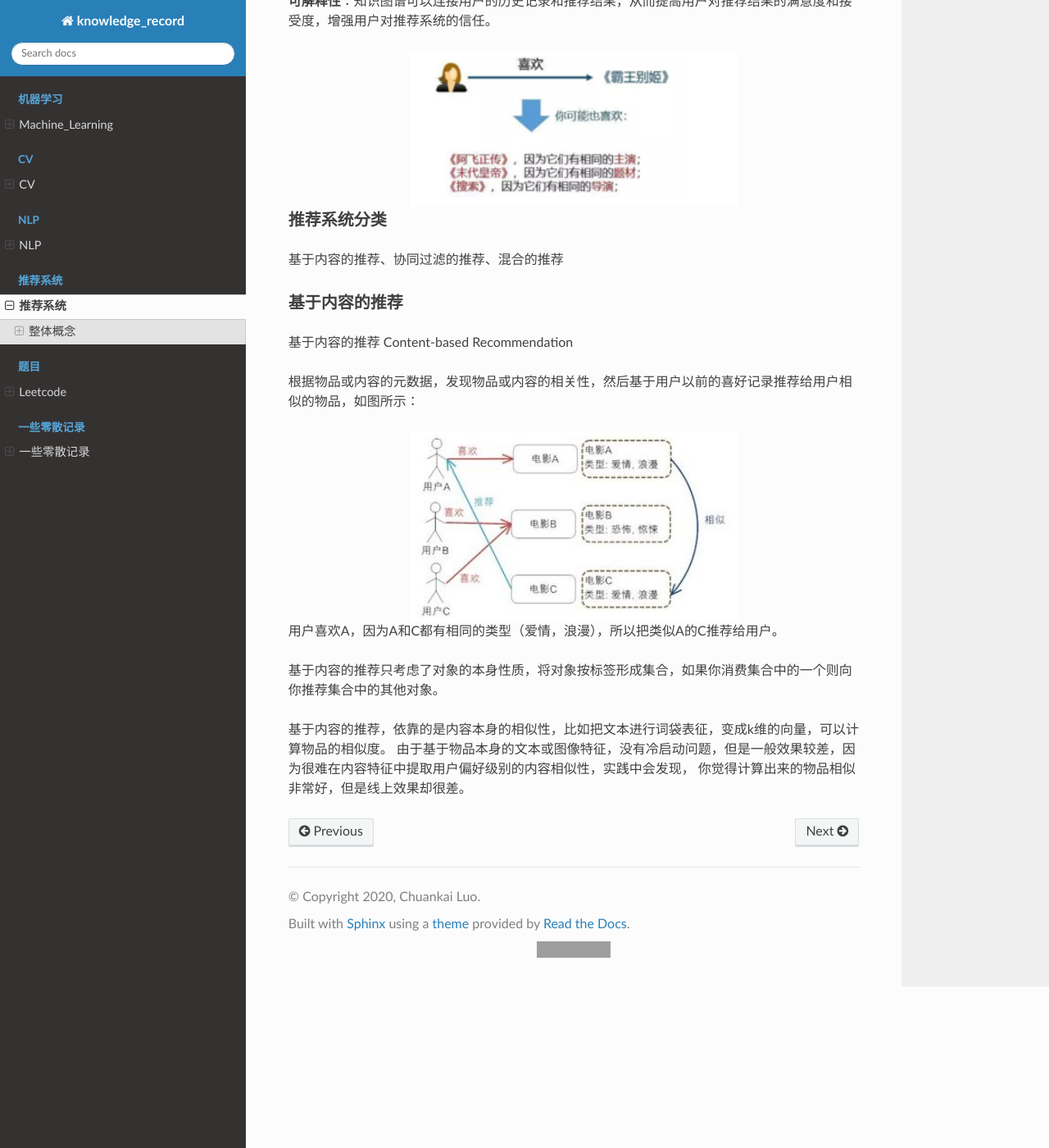
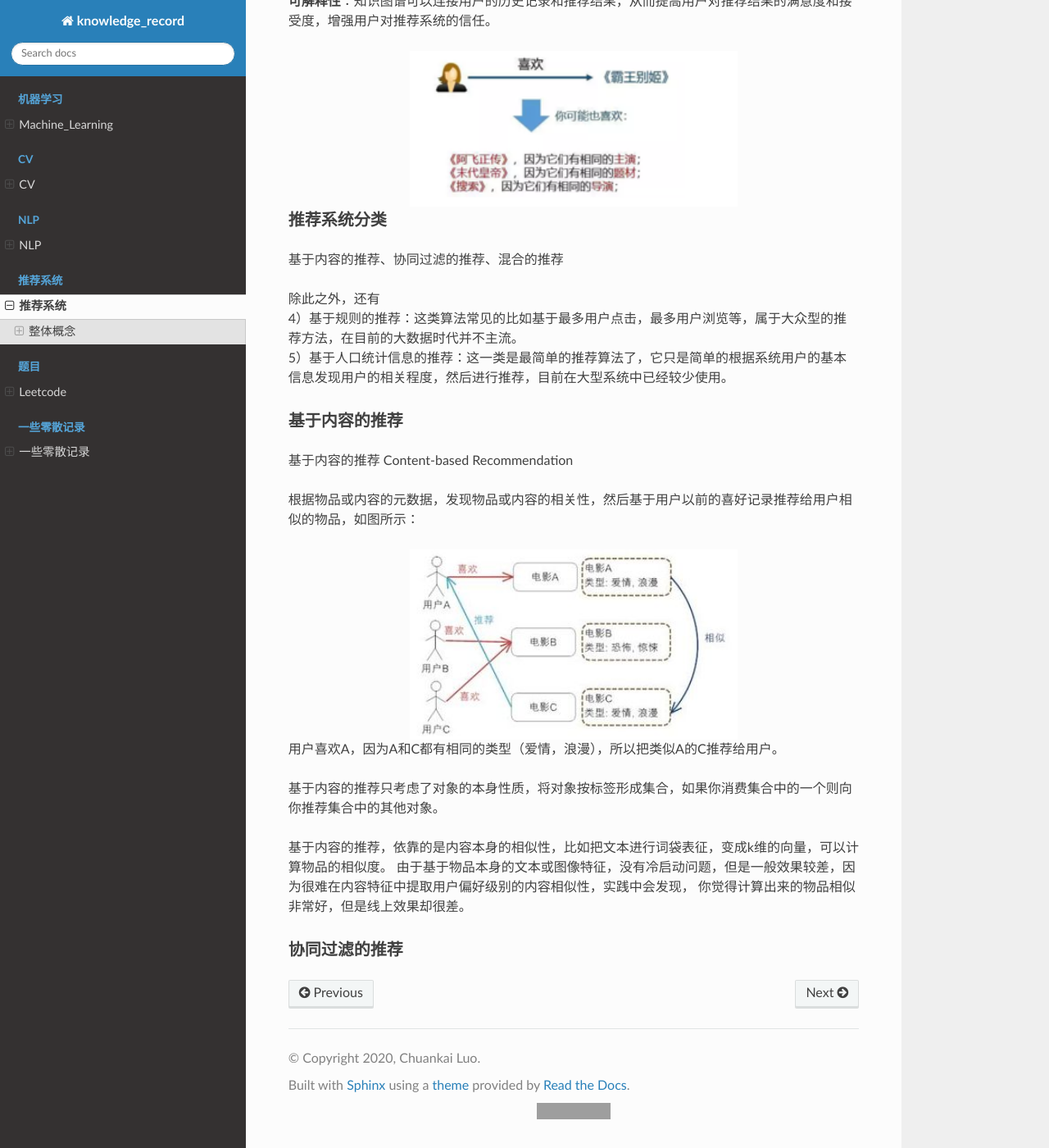
Before and after one commit to luochuankai-JHU/knowledge_record, a Sphinx documentation site: the page built from docs/recommend/recommend.rst, in a window 1280 px wide and 1400 px high, scrolled down 1966 px. Shown: the whole window at 82% size. Built offline with Sphinx 7.4.7 and the Read the Docs theme 2.0.0, drawn with Linux system fonts in a browser that asks for light colours; grey boxes are pictures that could not be loaded.

Commit message:
recommend

```diff
--- a/docs/recommend/recommend.rst
+++ b/docs/recommend/recommend.rst
@@ -84,6 +84,10 @@
 --------------------------------------------------------
 基于内容的推荐、协同过滤的推荐、混合的推荐
 
+| 除此之外，还有
+| 4）基于规则的推荐：这类算法常见的比如基于最多用户点击，最多用户浏览等，属于大众型的推荐方法，在目前的大数据时代并不主流。
+| 5）基于人口统计信息的推荐：这一类是最简单的推荐算法了，它只是简单的根据系统用户的基本信息发现用户的相关程度，然后进行推荐，目前在大型系统中已经较少使用。
+
 
 基于内容的推荐
 --------------------------------------------------------
@@ -102,3 +106,8 @@
 基于内容的推荐，依靠的是内容本身的相似性，比如把文本进行词袋表征，变成k维的向量，可以计算物品的相似度。
 由于基于物品本身的文本或图像特征，没有冷启动问题，但是一般效果较差，因为很难在内容特征中提取用户偏好级别的内容相似性，实践中会发现，
 你觉得计算出来的物品相似非常好，但是线上效果却很差。
+
+
+
+协同过滤的推荐
+--------------------------------------------------------
```
